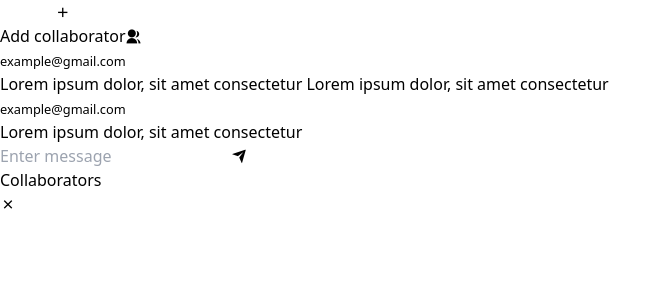
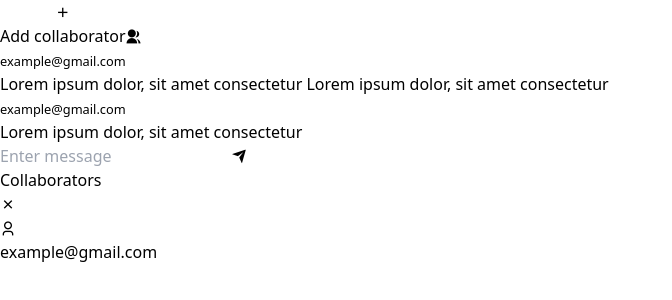
Before and after one commit to Muhammad-Haram/The-Little-Engineer, a React (Vite) app in the folder frontend/: page /project in a window 1280 px wide. Shown: the top 300 px of the page, without its empty margins (0-672 px from the left). Built offline with nearby package versions, Linux system fonts and the light colour scheme.

Commit message:
side bar complete

```diff
--- a/frontend/src/screens/Project.jsx
+++ b/frontend/src/screens/Project.jsx
@@ -70,6 +70,15 @@ const Project = () => {
               <i className="ri-close-fill"></i>
             </button>
           </header>
+
+          <div className="users flex flex-col gap-2">
+            <div className="user cursor-pointer hover:bg-slate-200 p-2 flex gap-2 items-center">
+              <div className="aspect-square rounded-full w-fit h-fit flex items-center justify-center p-5 text-white bg-slate-400">
+                <i className="ri-user-3-line absolute"></i>
+              </div>
+              <h1 className="font-semibold text-lg">example@gmail.com</h1>
+            </div>
+          </div>
         </div>
       </section>
     </main>
```
